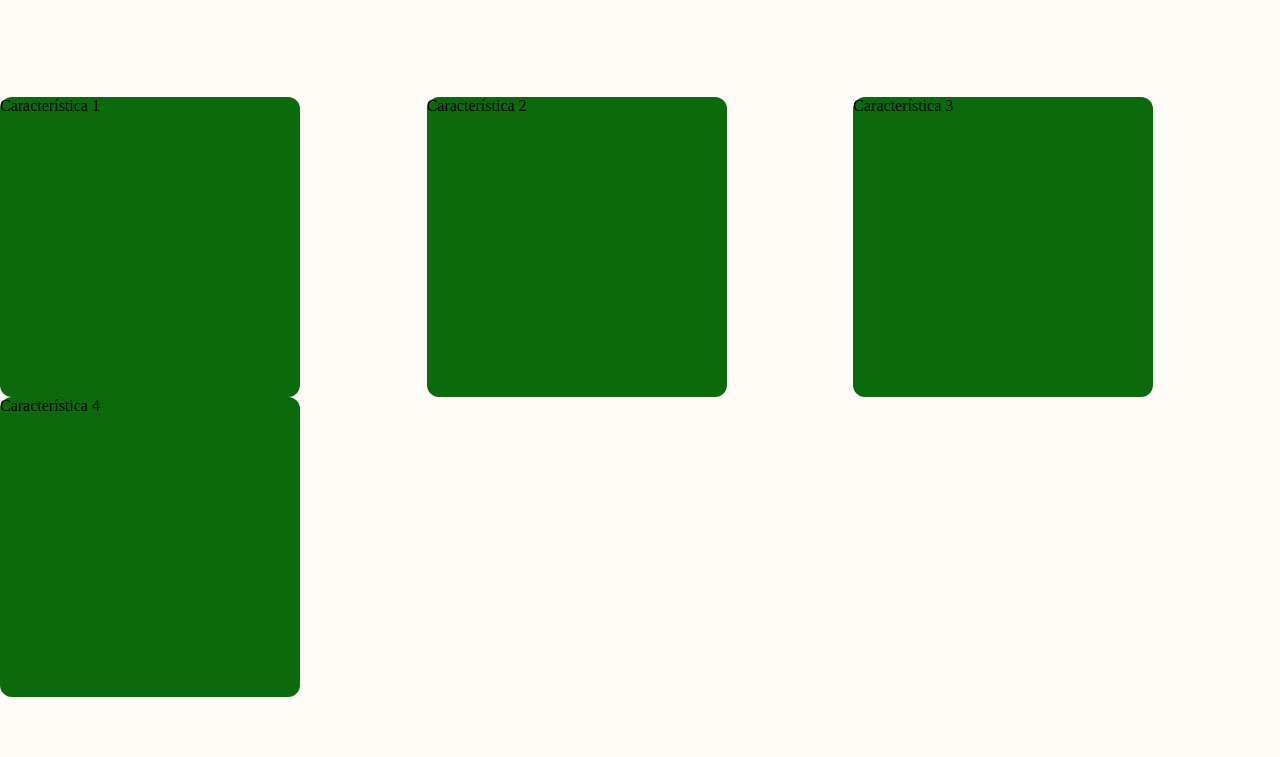
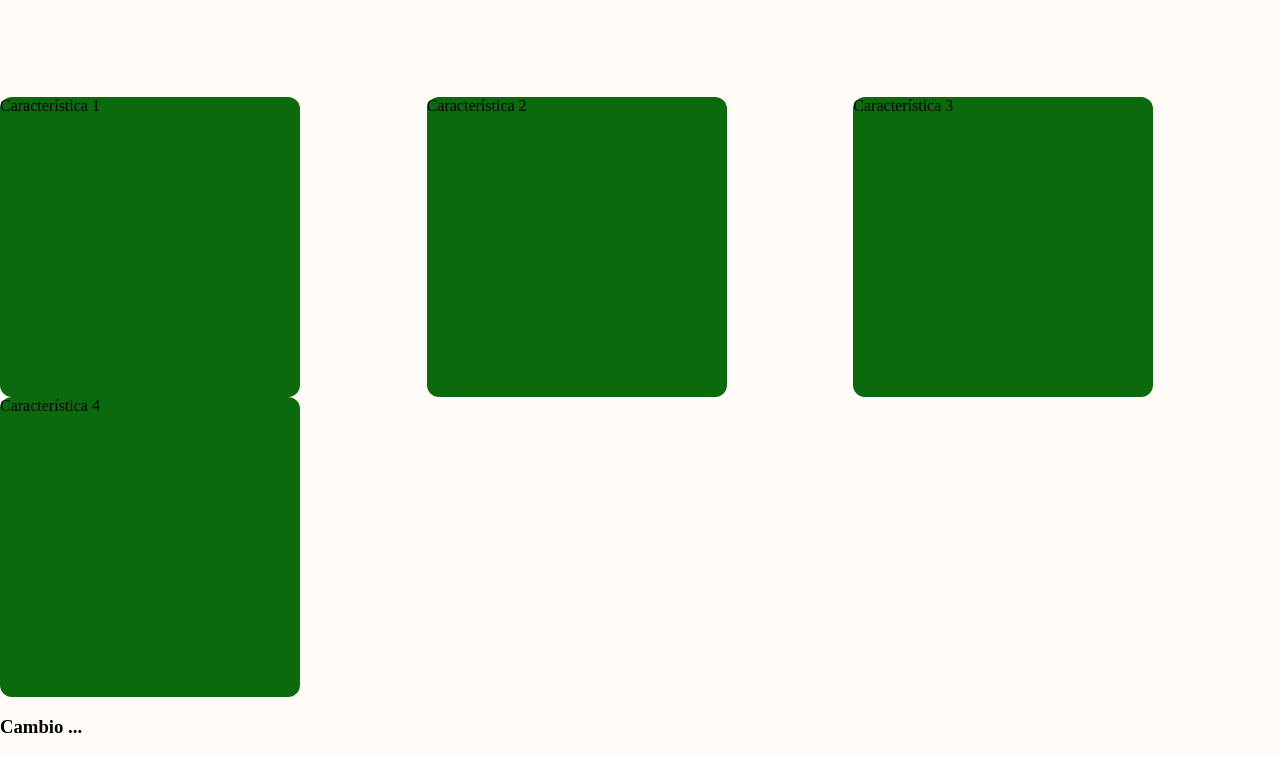
Before and after one commit to SnkLara/MatchaBadu, a plain HTML site: page index.html in a window 1280 px wide. Shown: the part 1347-2104 px from the top of the page. Before the commit the page ends 2044 px from the top, so only its background shows below. Drawn offline with Linux system fonts and the light colour scheme.

```diff
--- a/index.html
+++ b/index.html
@@ -102,5 +102,7 @@
       <article>Característica 3</article>
       <article>Característica 4</article>
     </section>
+    <!--Casos de exito-->
+    <h3> Cambio ...</h3>
   </body>
 </html>
```
